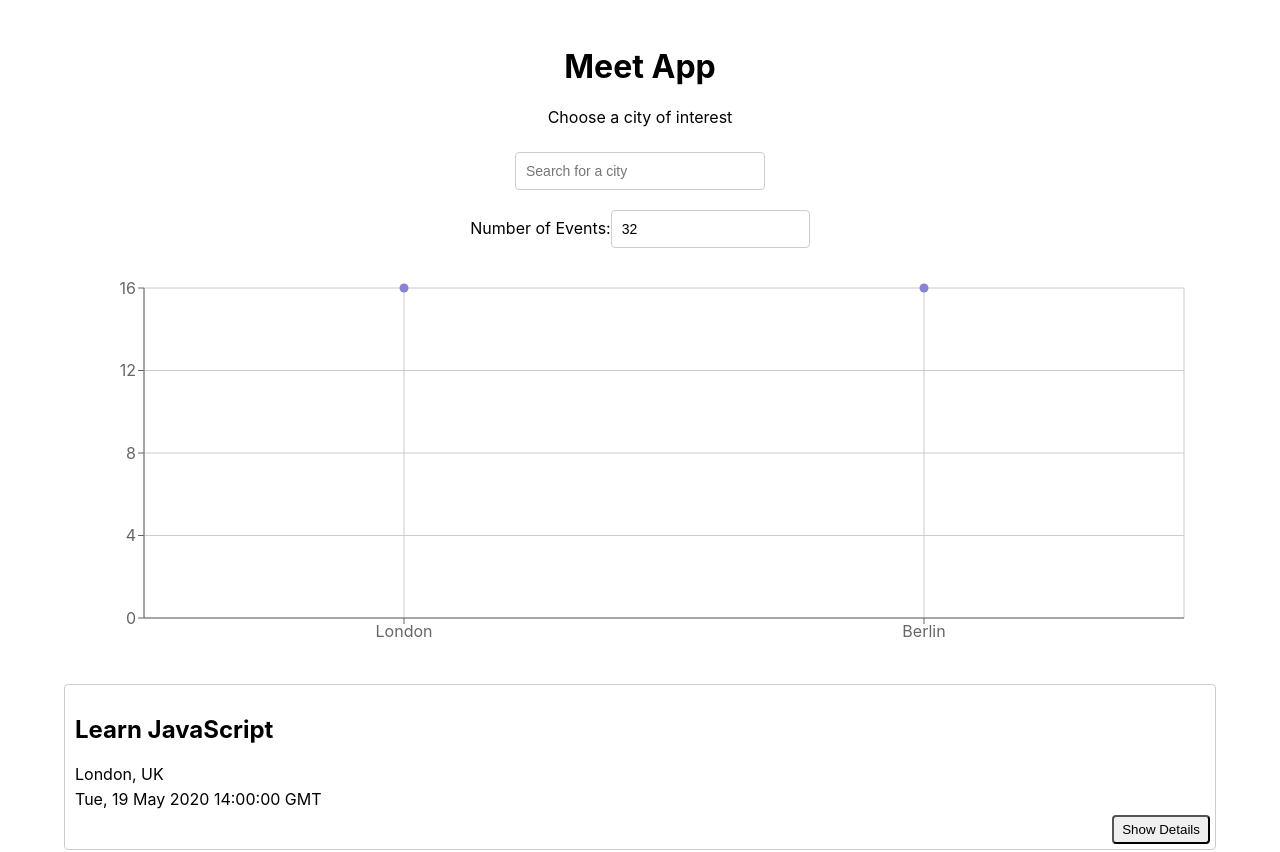
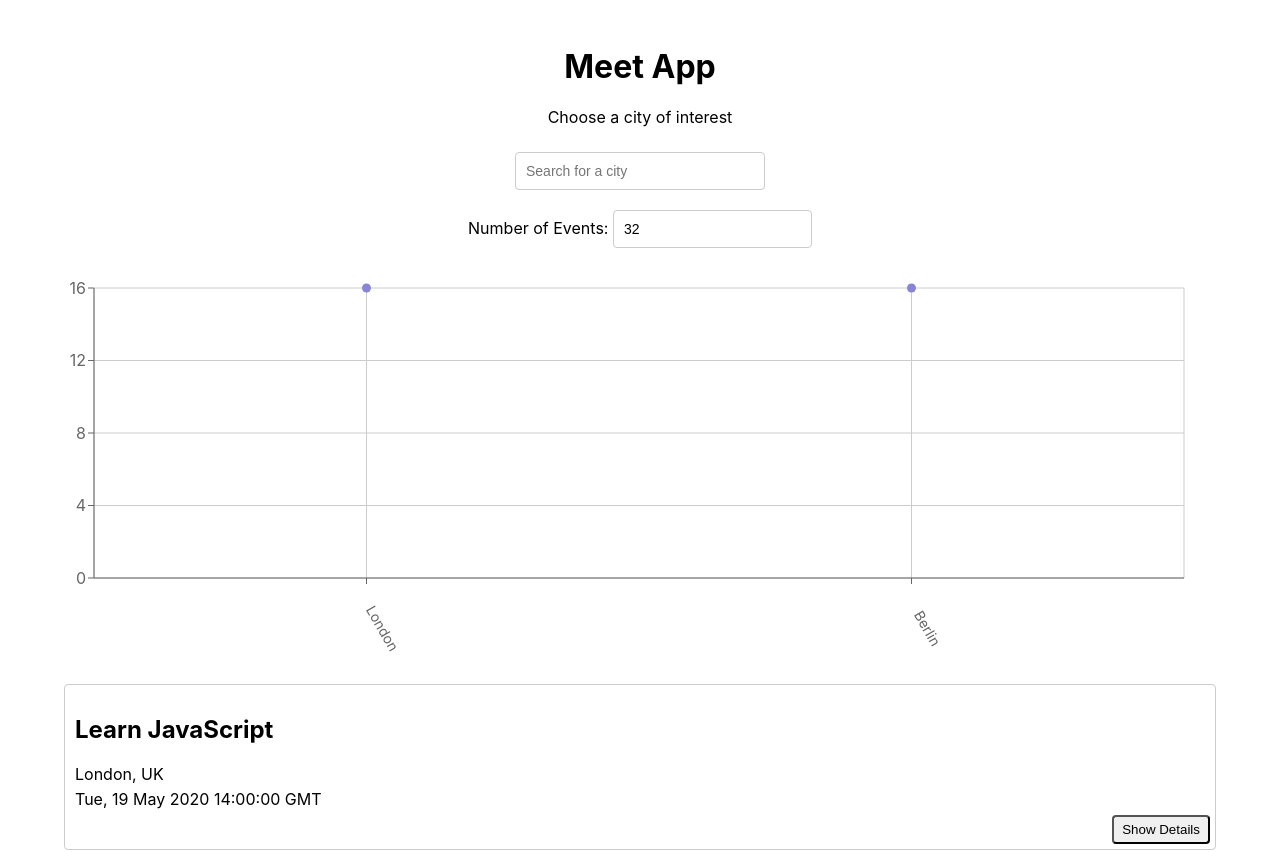
Before and after one commit to CalebRD33/meet, a React (Create React App) app: page / in a window 1280 px wide. Shown: the top 852 px of the page. Built offline with nearby package versions, Linux system fonts and the light colour scheme; what atatus-spa would draw is missing.

Commit message:
Chart Adjustments

```diff
--- a/src/components/CityEventsChart.js
+++ b/src/components/CityEventsChart.js
@@ -20,7 +20,7 @@
   const getData = () => {
     const data = allLocations.map((location) => {
       const count = events.filter((event) => event.location === location).length
-      const city = location.split(', ')[0]
+      const city = location.split((/, | - /))[0]
       return { city, count };
     })
     return data;
@@ -32,12 +32,15 @@
         margin={{
           top: 20,
           right: 20,
-          bottom: 20,
-          left: 20,
+          bottom: 60,
+          left: -30,
         }}
       >
         <CartesianGrid />
-        <XAxis type="category" dataKey="city" name="City" />
+        <XAxis
+            type="category" dataKey="city" name="City"
+            angle={60} interval={0} tick={{ dx: 20, dy: 40, fontSize: 14 }}
+        />
         <YAxis type="number" dataKey="count" name="Number of events" />
         <Tooltip cursor={{ strokeDasharray: '3 3' }} />
         <Scatter name="A school" data={data} fill="#8884d8" />
--- a/src/components/NumberOfEvents.js
+++ b/src/components/NumberOfEvents.js
@@ -19,7 +19,7 @@
 
     return (
         <div id="number-of-events">
-            <label>Number of Events:</label>
+            <label>Number of Events: </label>
             <input
                 type="text"
                 value={number}
```
